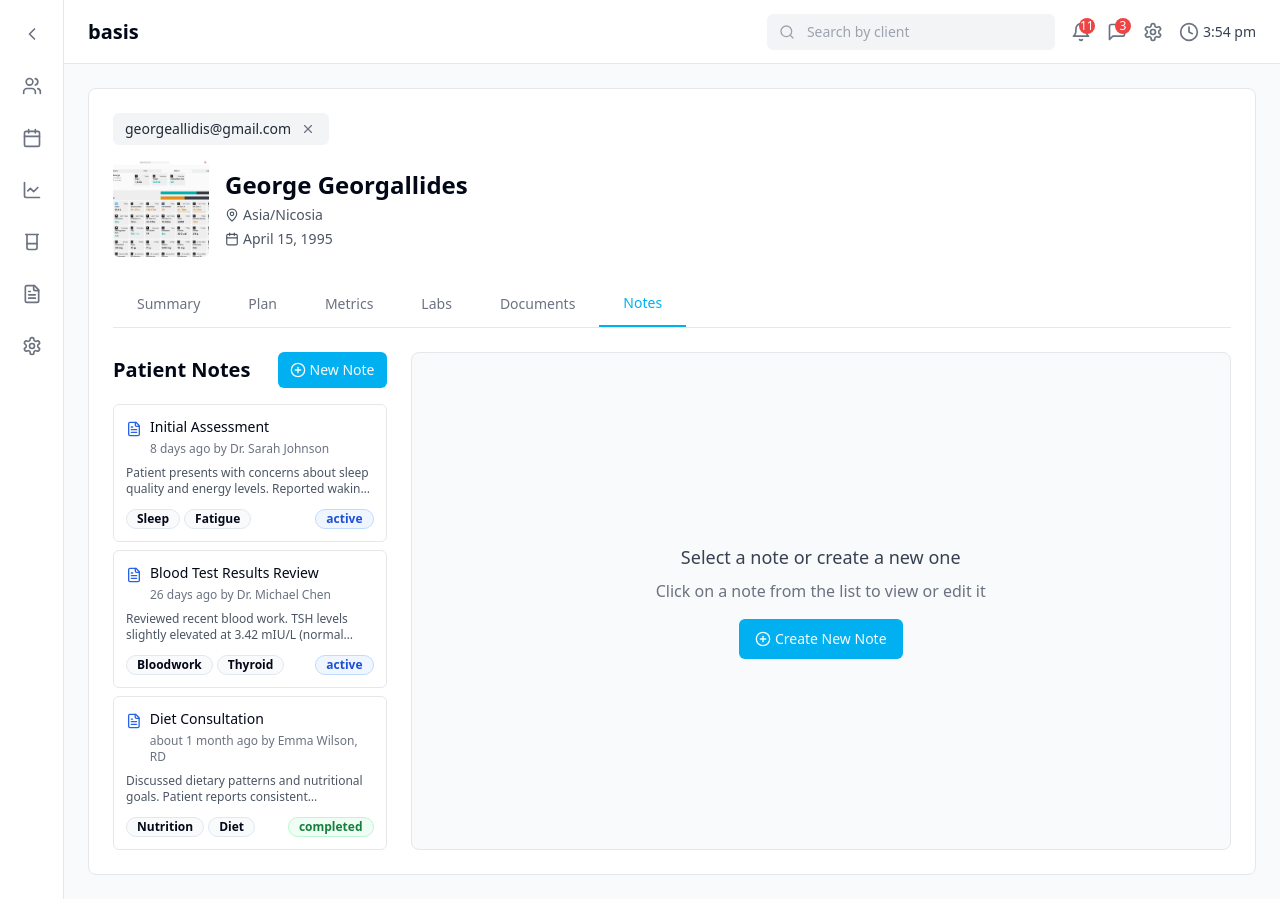
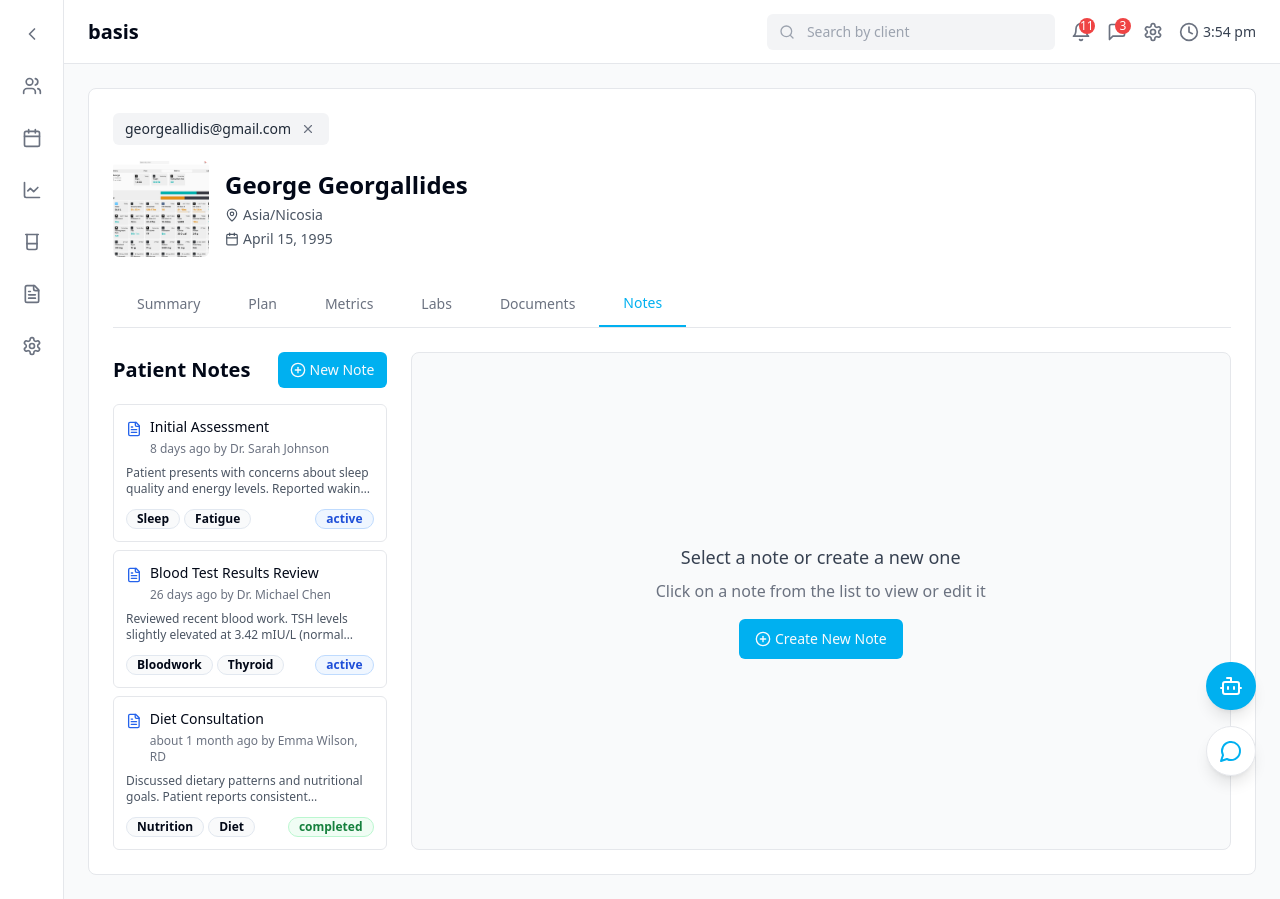
Before and after one commit to Basis-Health/aura-patient-canvas, a React (Vite) app: page /notes in a window 1280 px wide. Built offline with nearby package versions, Linux system fonts and the light colour scheme.

Commit message:
Add sticky chat buttons
Add Copilot and Client chat buttons as sticky elements.

```diff
--- a/src/components/layout/DashboardLayout.tsx
+++ b/src/components/layout/DashboardLayout.tsx
@@ -2,7 +2,8 @@
 import React from "react";
 import {
   Search, Bell, MessageSquare, Settings, Clock, ChevronLeft,
-  ChevronRight, Users, Calendar, LineChart, Beaker, FileText
+  ChevronRight, Users, Calendar, LineChart, Beaker, FileText,
+  Bot, MessageCircle
 } from "lucide-react";
 import { cn } from "@/lib/utils";
 import { Link } from "react-router-dom";
@@ -14,7 +15,7 @@ interface DashboardLayoutProps {
 
 const DashboardLayout = ({ children, title }: DashboardLayoutProps) => {
   return (
-    <div className="min-h-screen bg-gray-50 flex">
+    <div className="min-h-screen bg-gray-50 flex relative">
       {/* Sidebar */}
       <div className="w-16 bg-white border-r border-gray-200 flex flex-col items-center py-6 space-y-8">
         <div className="flex flex-col items-center space-y-8">
@@ -72,6 +73,19 @@ const DashboardLayout = ({ children, title }: DashboardLayoutProps) => {
           {children}
         </main>
       </div>
+
+      {/* Sticky Chat Buttons */}
+      <div className="fixed bottom-6 right-6 flex flex-col gap-4">
+        {/* Copilot Chat Button */}
+        <button className="bg-primary hover:bg-primary/90 text-white p-3 rounded-full shadow-lg flex items-center justify-center transition-transform hover:scale-105">
+          <Bot className="h-6 w-6" />
+        </button>
+
+        {/* Client Chat Button */}
+        <button className="bg-white hover:bg-gray-100 text-primary border border-gray-200 p-3 rounded-full shadow-lg flex items-center justify-center transition-transform hover:scale-105">
+          <MessageCircle className="h-6 w-6" />
+        </button>
+      </div>
     </div>
   );
 };
```
